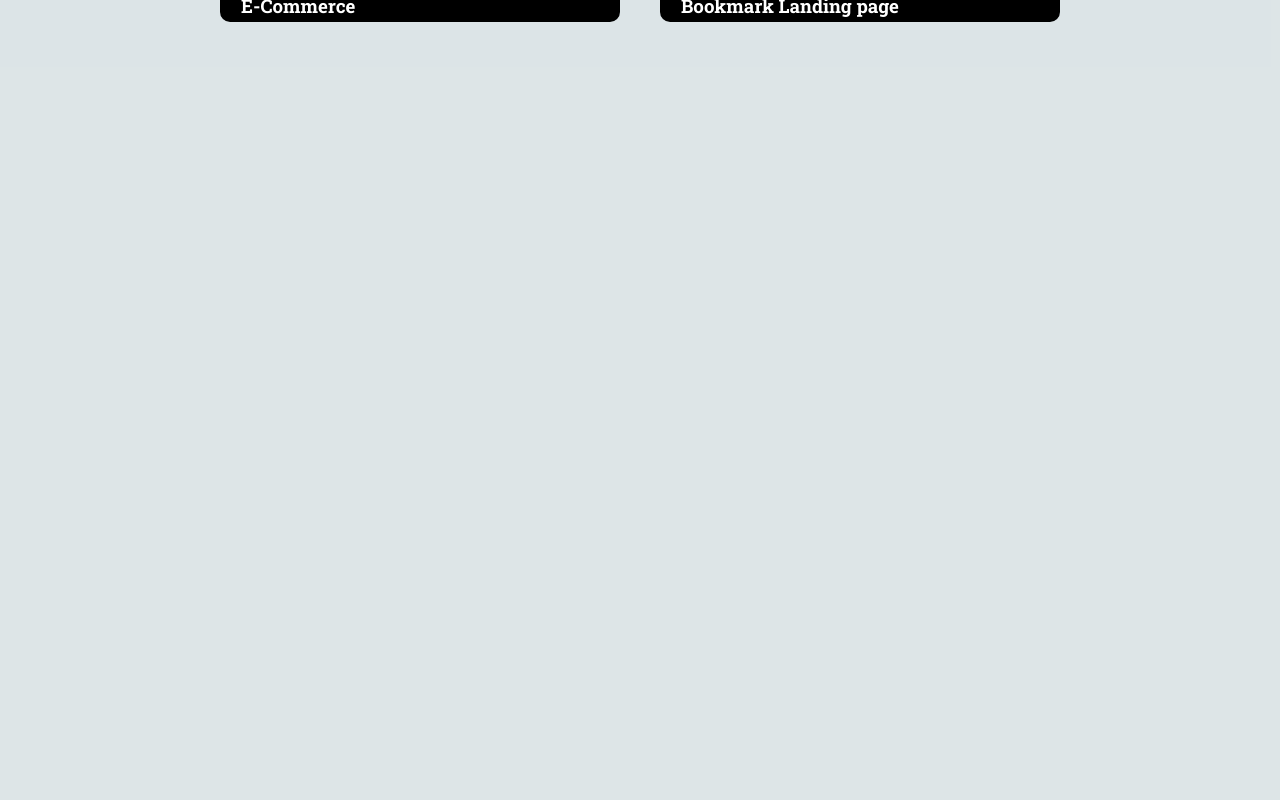
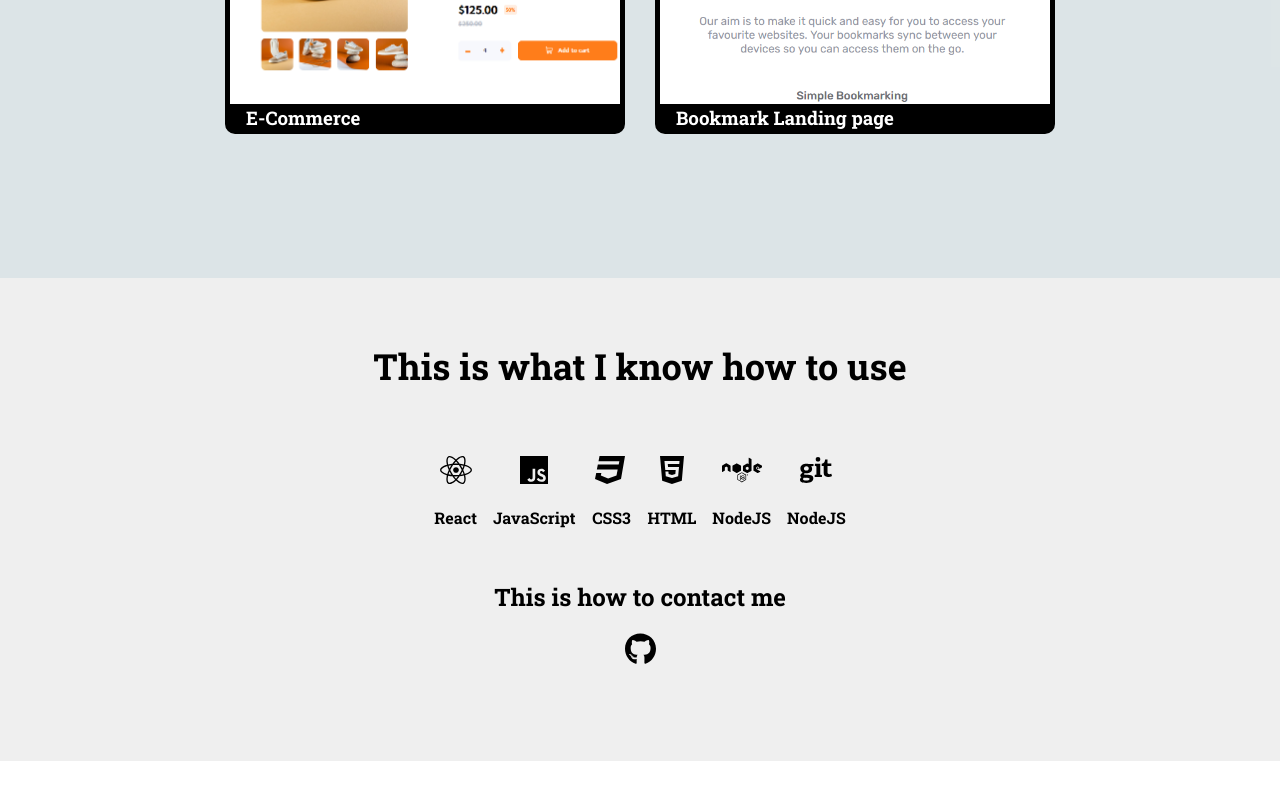
Before and after one commit to thezrbauer/Front_End_Portfolio, a React (Create React App) app in the folder portfolio/: page / in a window 1280 px wide. Shown: the part 1966-2766 px from the top of the page. After the commit the page ends 2727 px from the top, so only its background shows below. Built offline with nearby package versions, Linux system fonts and the light colour scheme.

Commit message:
getting close

```diff
--- a/portfolio/src/App.css
+++ b/portfolio/src/App.css
@@ -70,9 +70,9 @@ h1 {
 
 /* Hero Section */
 
-.section-a {background-color: var(--neutral);}
-.section-b { background-color: var(--carbon);
-}
+.section-a {background-color: var(--neutral); padding-bottom:6rem;}
+.section-b { background-color: var(--carbon); padding-bottom:6rem;}
+
 
 
 
@@ -195,8 +195,8 @@ grid-template-rows: repeat(1, 1fr);
 /* Projects section*/
 
 .project-intro {
-
   padding:3rem;
+  font-size:24px;
 }
 
 
@@ -206,8 +206,8 @@ grid-template-rows: repeat(1, 1fr);
   justify-content: center;
   align-items: center;
   grid-template-columns: repeat(3,550px);
-  grid-template-rows: repeat(3,400px);
-  gap:40px;
+  grid-template-rows: repeat(2,400px);
+  gap:30px;
 }
 
 
@@ -296,7 +296,7 @@ background-color: black;
 @media only screen and (max-width: 1850px) {
   .project-grid {
     grid-template-columns: repeat(3,400px);
-    grid-template-rows: repeat(3,300px);
+    grid-template-rows: repeat(2,300px);
   }
 }
 
@@ -306,7 +306,7 @@ background-color: black;
 @media only screen and (max-width: 1300px) {
   .project-grid {
   grid-template-columns: repeat(2, 400px);
-  grid-template-rows: repeat(6,300px);
+  grid-template-rows: repeat(3,300px);
 }
 }
 
@@ -325,3 +325,22 @@ background-color: black;
   grid-template-rows: repeat(6,260px);
 }
 }
+
+
+
+
+/* Contact */
+
+.contact {
+  margin:4rem;
+  font-size:24px;
+}
+
+
+.known-icons {
+  display:flex;
+  justify-content: center;
+  margin:2rem;
+  font-size:16px;
+  gap:1rem;
+}
--- a/portfolio/src/App.js
+++ b/portfolio/src/App.js
@@ -3,7 +3,7 @@ import './App.css';
 import hero from "./images/hero.JPG"
 
 import { FontAwesomeIcon } from '@fortawesome/react-fontawesome'
-import {faCss3, faReact,faJs, faHtml5, faNodeJs, faNode, faGit, faGithub} from '@fortawesome/free-brands-svg-icons'
+import {faCss3, faReact,faJs, faHtml5,  faNode, faGit, faGithub} from '@fortawesome/free-brands-svg-icons'
 
 
 
@@ -77,24 +77,34 @@ function App() {
         <section className="section-a">
           <div className="contact">
             <h2>This is what I know how to use</h2>
+            </div>
 
-            <FontAwesomeIcon icon={faReact} />
-            <FontAwesomeIcon icon={faJs} />
-            <FontAwesomeIcon icon={faCss3} />
-            <FontAwesomeIcon icon={faHtml5} />
-            <FontAwesomeIcon icon={faNode} />
-            <FontAwesomeIcon icon={faGit} />
+          <div className="known-icons">
+            <div><FontAwesomeIcon icon={faReact} fixedWidth size="2xl"/>
+            <h4>React</h4>
+            </div>
+            <div><FontAwesomeIcon icon={faJs} fixedWidth size="2xl"/>
+            <h4>JavaScript</h4>
+            </div>
+            <div><FontAwesomeIcon icon={faCss3} fixedWidth size="2xl"/>
+            <h4>CSS3</h4>
+            </div>
+            <div><FontAwesomeIcon icon={faHtml5} fixedWidth size="2xl"/>
+            <h4>HTML</h4>
+            </div>
+            <div><FontAwesomeIcon icon={faNode} fixedWidth size="2xl"/>
+            <h4>NodeJS</h4>
+            </div>
+            <div><FontAwesomeIcon icon={faGit} fixedWidth size="2xl"/>
+            <h4>NodeJS</h4>
+            </div>
+            </div>
 
-                <div>
-                  icons
+            <h2>This is how to contact me</h2>
+            <div className="contact-icons">
+                <FontAwesomeIcon icon={faGithub} size="2xl"/>
                 </div>
-            <h2>This is how to contact me</h2>
-            <div>
-                  icons
-                </div>
-                <FontAwesomeIcon icon={faGithub} />
 
-          </div>
         </section>
 
 
```
Also changed, not shown: portfolio/src/images/tailwindcss-icon.svg (added).
